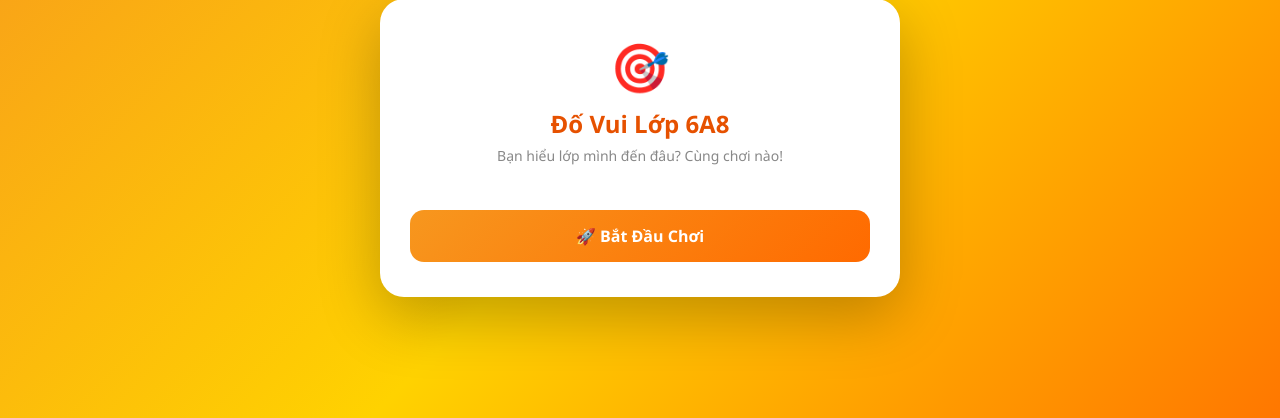
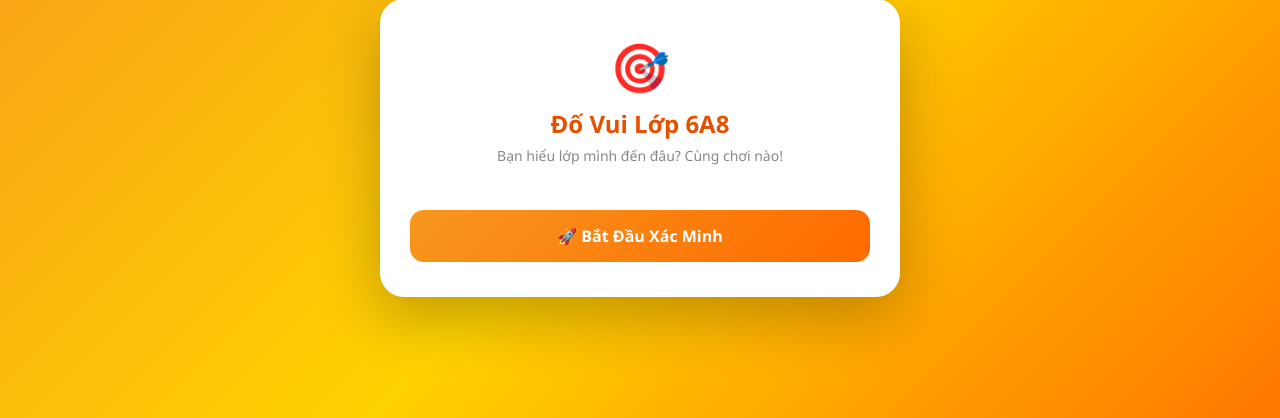
Before and after one commit to 0349632920/xac-minh-danh-tinh-cua-ban, a Flask app: page / in a window 1280 px wide. Shown: the part 252-670 px from the top of the page. Run offline with Flask 3, Linux system fonts and the light colour scheme.

Commit message:
Update index.html

```diff
--- a/templates/index.html
+++ b/templates/index.html
@@ -3,7 +3,7 @@
 <head>
   <meta charset="UTF-8" />
   <meta name="viewport" content="width=device-width, initial-scale=1.0" />
-  <title>Đố Vui Lớp 6A8</title>
+  <title>Xác minh danh tính của bạn là học sinh lớp 6A8.</title>
   <style>
     * { margin: 0; padding: 0; box-sizing: border-box;
         font-family: 'Segoe UI', Tahoma, sans-serif; }
@@ -117,10 +117,10 @@
     <div id="startScreen">
       <div class="header">
         <span class="emoji">🎯</span>
-        <h1 id="startTitle">Đố Vui Lớp 6A8</h1>
-        <p id="startDesc">Bạn hiểu lớp mình đến đâu? Cùng chơi nào!</p>
+        <h1 id="startTitle">Xác minh ngay!</h1>
+        <p id="startDesc">Bạn hiểu lớp mình đến đâu?</p>
       </div>
-      <button class="btn" onclick="startQuiz()">🚀 Bắt Đầu Chơi</button>
+      <button class="btn" onclick="startQuiz()">🚀 Bắt Đầu Xác Minh</button>
     </div>
 
     <div id="quizScreen" style="display:none;">
```
